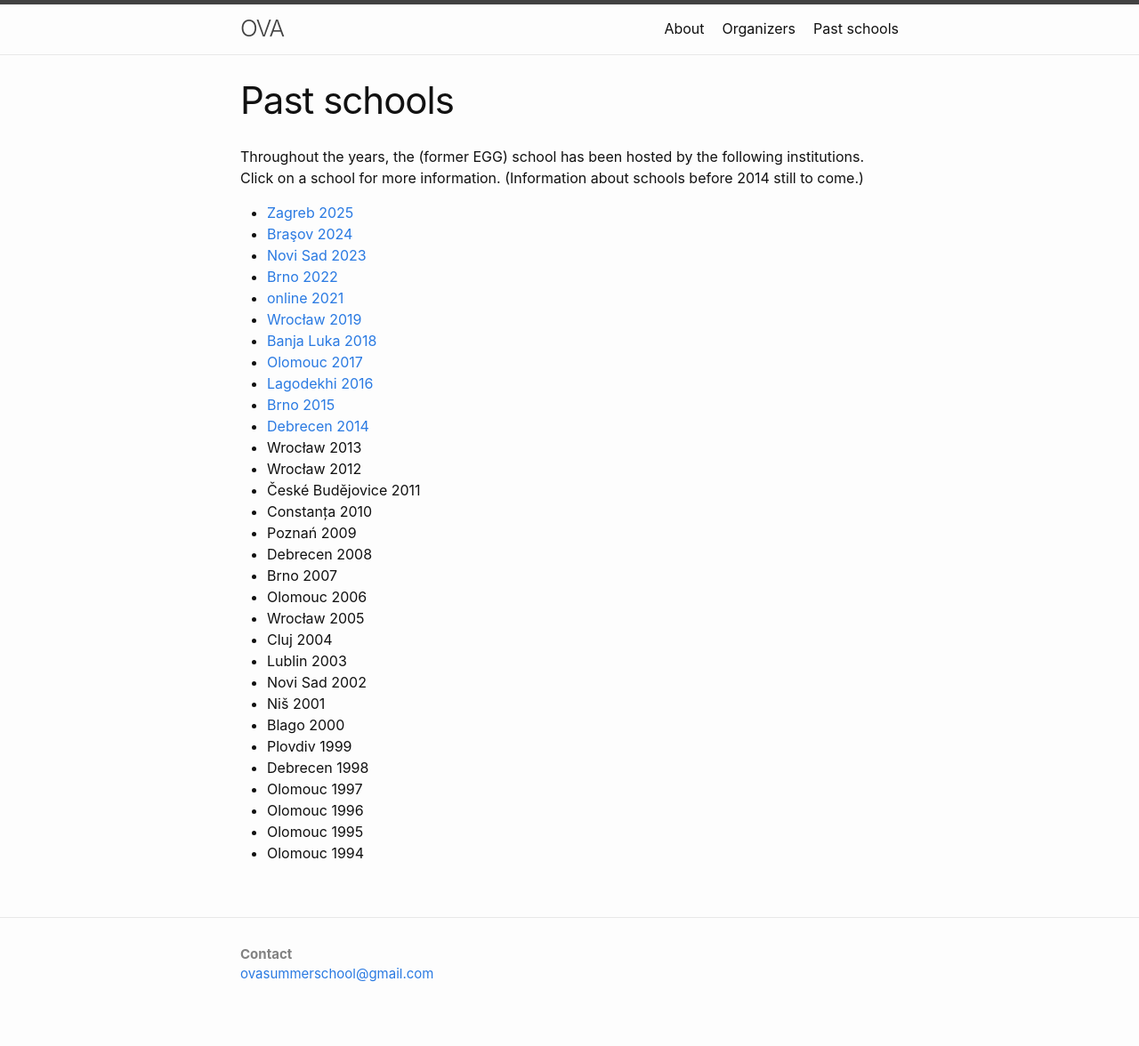
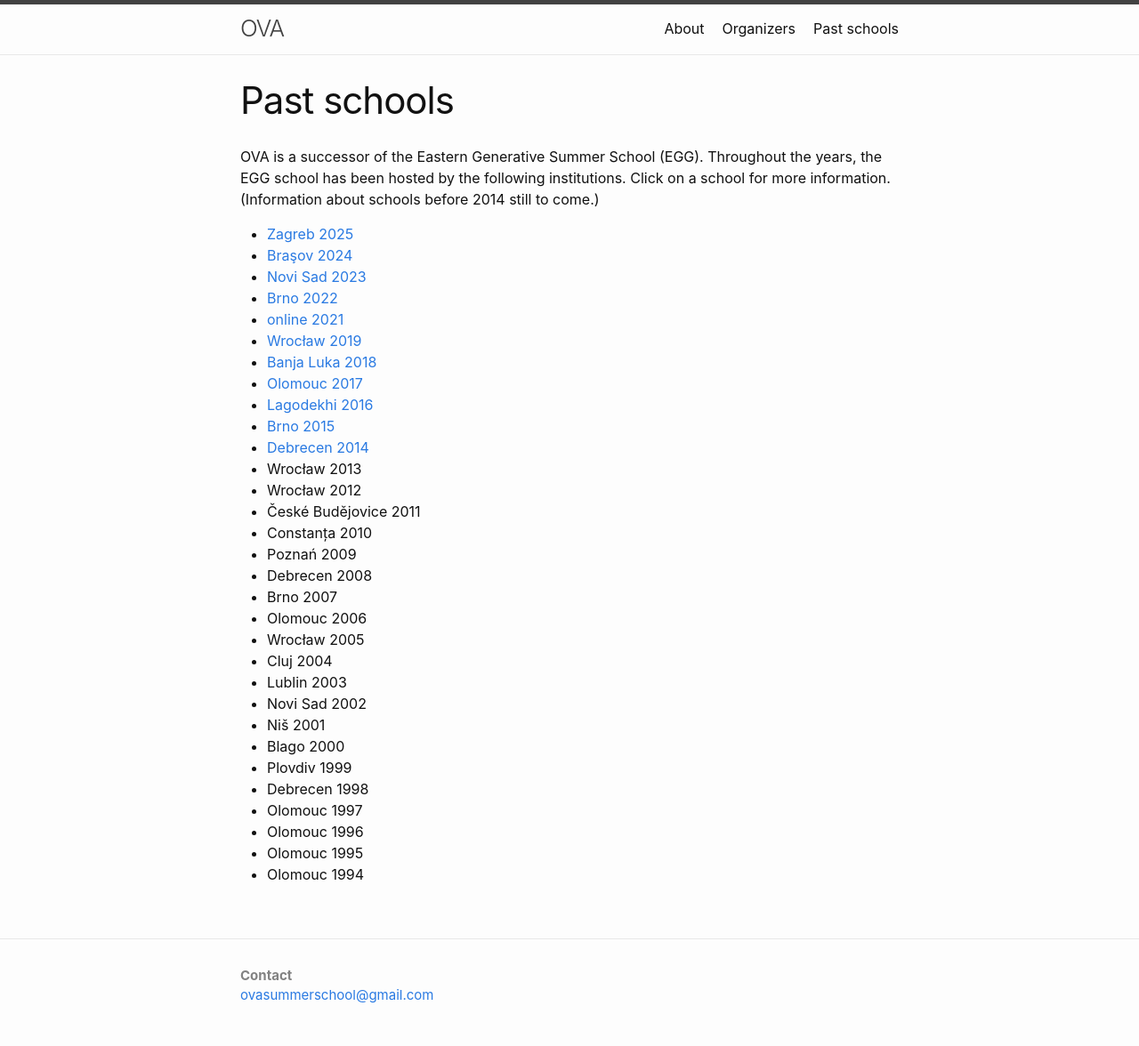
Before and after one commit to ovaschool/ovaschool.github.io, a Jekyll site: the page built from staticpages/pastschools.markdown, in a window 1280 px wide. Shown: the whole page at 89% size. Built offline with Jekyll 4.4.1, drawn with Linux system fonts in a browser that asks for light colours; before the commit the page ends 1152 px from its top, so only the background shows below that.

Commit message:
Update pastschools.markdown

```diff
--- a/staticpages/pastschools.markdown
+++ b/staticpages/pastschools.markdown
@@ -4,7 +4,7 @@
 permalink: /pastschools/
 ---
 
-Throughout the years, the (former EGG) school has been hosted by the following institutions.
+OVA is a successor of the Eastern Generative Summer School (EGG). Throughout the years, the EGG school has been hosted by the following institutions.
 Click on a school for more information. (Information about schools before 2014 still to come.)
 
 * [Zagreb 2025](/zagreb2025)
```
